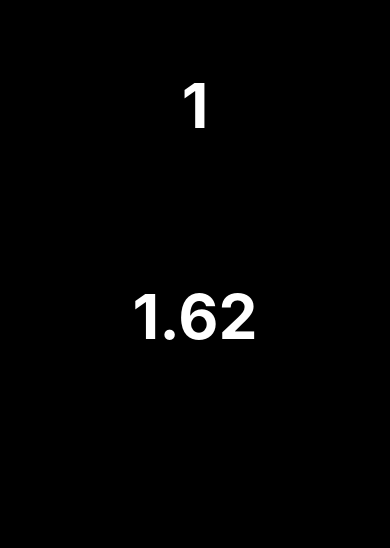
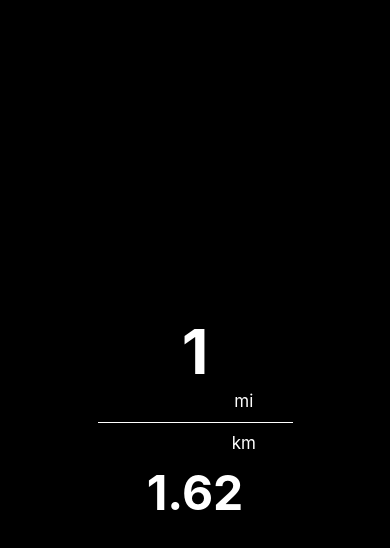
Before and after one commit to Metrics-Ecosystem/mikm, a React Native app: screen / in a window 390 px wide. Shown: the top 548 px of the page. Built offline with nearby package versions, Linux system fonts and the light colour scheme.

Commit message:
feat pretty functionality

```diff
--- a/App.tsx
+++ b/App.tsx
@@ -7,7 +7,6 @@
 import React, {useRef, useState} from 'react';
 import {
   SafeAreaView,
-  ScrollView,
   StyleSheet,
   TouchableOpacity,
   TextInput,
@@ -20,29 +19,66 @@ import {
 } from 'react-native';
 // import i18n from './i18n' // localisation library
 
+/** Types */
+type TextStyle = {
+  fontSize: number;
+  fontWeight: string;
+}
+
+type FontParams = {
+  [key: number]: TextStyle
+}
+
 /** Globals */
-const windowHeight = Dimensions.get('window').height * 0.5;
+const windowHeight = Dimensions.get('window').height;
+const fontParams: FontParams = {
+  14: {fontSize: 17, fontWeight: 'normal'},
+  12: {fontSize: 25, fontWeight: 'normal'},
+  10: {fontSize: 31, fontWeight: 'bold'},
+  8: {fontSize: 41, fontWeight: 'bold'},
+  6: {fontSize: 48, fontWeight: 'bold'},
+  4: {fontSize: 55, fontWeight: 'bold'},
+  2: {fontSize: 62, fontWeight: 'bold'},
+};
+const commonStyles: any = {
+  margins: '25%'
+};
+const arthm = (a: number, unit: number, b: number) => unit ? a+b : a-b;
 
+/** Main component */
 function App(): React.JSX.Element {
-
-  /** States */
+  /*** States */
   const [miValue, setMi] = useState('1');
   const [kmValue, setKm] = useState('1.62');
-  // const [dynamicStyles, setDynamicStyles]: any = useState(styles.noPoint);
+  const [miFont, setMiFont]: any = useState(fontParams[2]);
+  const [kmFont, setKmFont]: any = useState(fontParams[6]);
 
-  /** Refs */
+  /*** Refs */
   const miInputRef = useRef<TextInput | null>(null);
   const kmInputRef = useRef<TextInput | null>(null);
 
-  /** Functions */
+  /*** Functions */
+  const handleNumLength = (val: string) => {
+    return val.length > 4 ? val.slice(0, 5) + '...' : val;
+  }
+  // const nonEmptyStr = (val: string) => {} - Check input after blurring to make sure there is a value
+
   const kmToMi = (km: any) => {
-    setMi(km / 0.621371 + '');
-    setKm(km + '');
+    const resKm: string = km;
+    setKmFont((fontParams[resKm.length] || fontParams[resKm.length + 1]) || fontParams[14]);
+    const resMi: string = handleNumLength(km * 0.621371 + '');
+    setMiFont((fontParams[resMi.length] || fontParams[resMi.length + 1]) || fontParams[14]);
+    setKm(resKm);
+    setMi(resMi);
   }
 
   const miToKm = (mi: any) => {
-    setMi(mi);
-    setKm(mi * 0.621371 + '');
+    const resMi: string = mi
+    setMiFont((fontParams[resMi.length] || fontParams[resMi.length + 1]) || fontParams[14]);
+    const resKm: string = handleNumLength(mi / 0.621371 + '');
+    setKmFont((fontParams[resKm.length] || fontParams[resKm.length + 1]) || fontParams[14]);
+    setMi(resMi);
+    setKm(resKm);
   }
 
   return (
@@ -51,15 +87,12 @@ function App(): React.JSX.Element {
       <KeyboardAvoidingView
       behavior={Platform.OS === 'ios' ? 'padding' : 'height'}
       style={styles.dynamicWrap}>
-      <ScrollView
-        contentInsetAdjustmentBehavior="automatic"
-        style={styles.background}>
             <View style={styles.container}>
               <TouchableOpacity>
                 <View style={styles.unitArea}>
                 <TextInput
                 ref={miInputRef}
-                style={[styles.unitInput]}
+                style={[styles.unitInput, miFont]}
                 keyboardType='number-pad'
                 value={miValue}
                 onChangeText={miToKm}
@@ -67,46 +100,48 @@ function App(): React.JSX.Element {
                 </View>
               </TouchableOpacity>
               <TouchableOpacity>
-                <View style={styles.unitArea}>
+                <View style={[styles.unitArea, styles.division]}>
                   <TextInput
                   ref={kmInputRef}
-                  style={[styles.unitInput]}
+                  style={[styles.unitInput, kmFont]}
                   keyboardType='number-pad'
                   value={kmValue}
                   onChangeText={kmToMi} />
                 </View>
               </TouchableOpacity>
+              <View style={styles.labelsContainer}>
+                <Text style={styles.unitLabel}>mi</Text>
+                <Text style={styles.unitLabel}>km</Text>
+              </View>
             </View>
-      </ScrollView>
       </KeyboardAvoidingView>
     </SafeAreaView>
   );
 }
 
+/** Stylesheets */
 const styles = StyleSheet.create({
   background: {
-    backgroundColor: 'black',
-    height: '100%'
+    backgroundColor: '#000000',
+    height: windowHeight,
   },
   dynamicWrap: {
     flex: 1,
     display: 'flex',
-    alignContent: 'center',
-    justifyContent: 'center'
+    justifyContent: 'center',
   },
   container: {
-    flexDirection: 'column',
-    alignItems: 'center',
-    height: '100%',
+    display: 'flex',
+    justifyContent: 'center',
+    alignContent: 'center',
+    height: windowHeight,
     position: 'relative',
-    display: 'flex',
-    alignContent: 'center',
-    justifyContent: 'center'
   },
   unitArea: {
-    textAlign: 'center',
-    width: '100%',
-    height: windowHeight / 2
+    marginRight: commonStyles.margins,
+    marginLeft: commonStyles.margins,
+    width: 'auto',
+    height: (windowHeight / 6),
   },
   unitInput: {
     flex: 2,
@@ -114,14 +149,26 @@ const styles = StyleSheet.create({
     fontWeight: 'bold',
     color: '#ffffff',
     textAlign: 'center',
-    width: 'auto'
   },
-  // point: {
-  //   pointerEvents: 'auto'
-  // },
-  // noPoint: {
-  //   pointerEvents: 'none'
-  // }
+  division: {
+    borderTopWidth: .2,
+    borderTopColor: '#ffffff'
+  },
+  labelsContainer: {
+    position: 'absolute',
+    display: 'flex',
+    justifyContent: 'space-around',
+    width: '25%',
+    height: windowHeight / 10,
+    right: commonStyles.margins,
+    top: arthm(windowHeight - windowHeight / 2, 0, windowHeight / 20),
+  },
+  unitLabel: {
+    color: '#ffffff',
+    fontSize: 17,
+    fontWeight: 'normal',
+    textAlign: 'center'
+  }
 });
 
 export default App;
```
